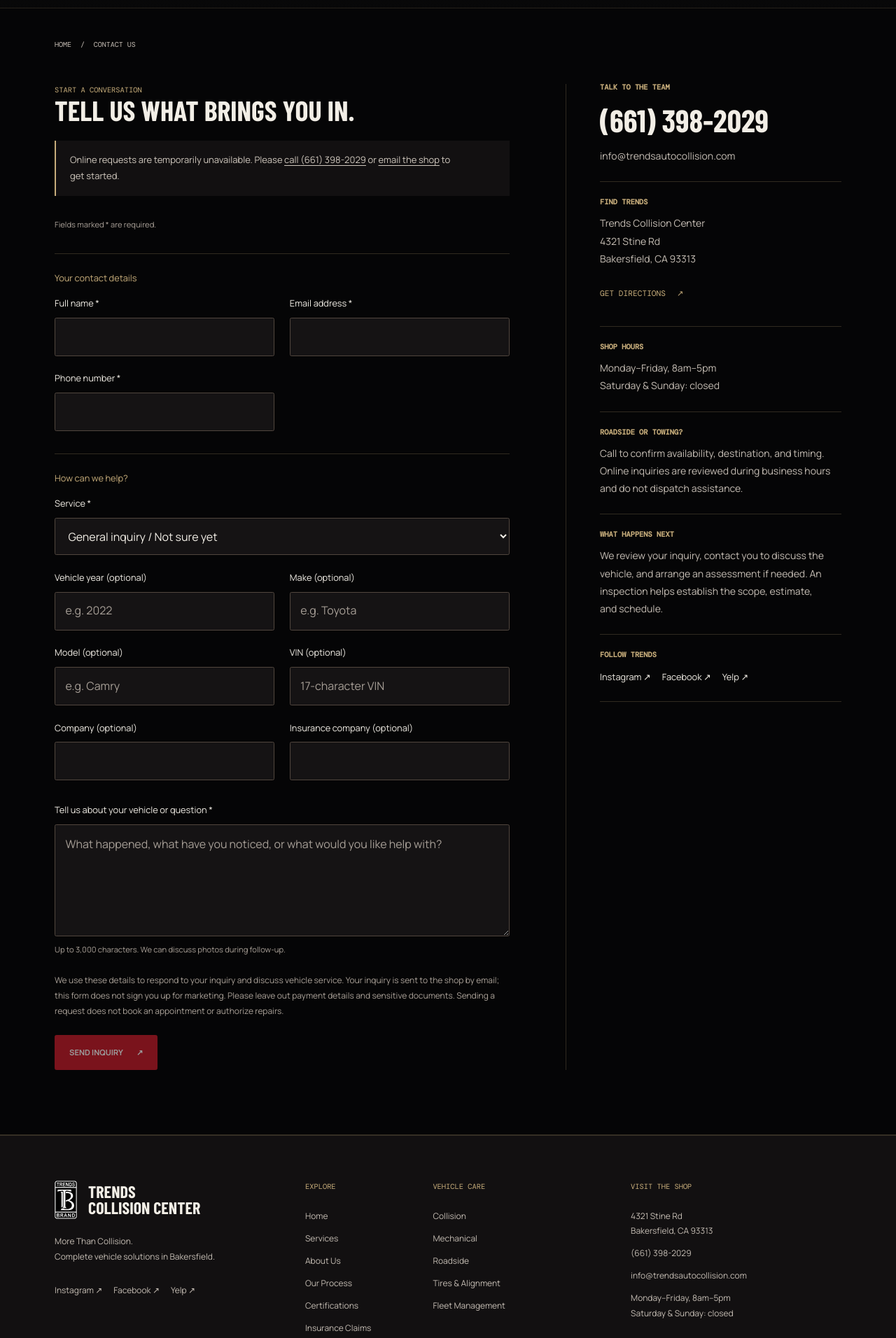
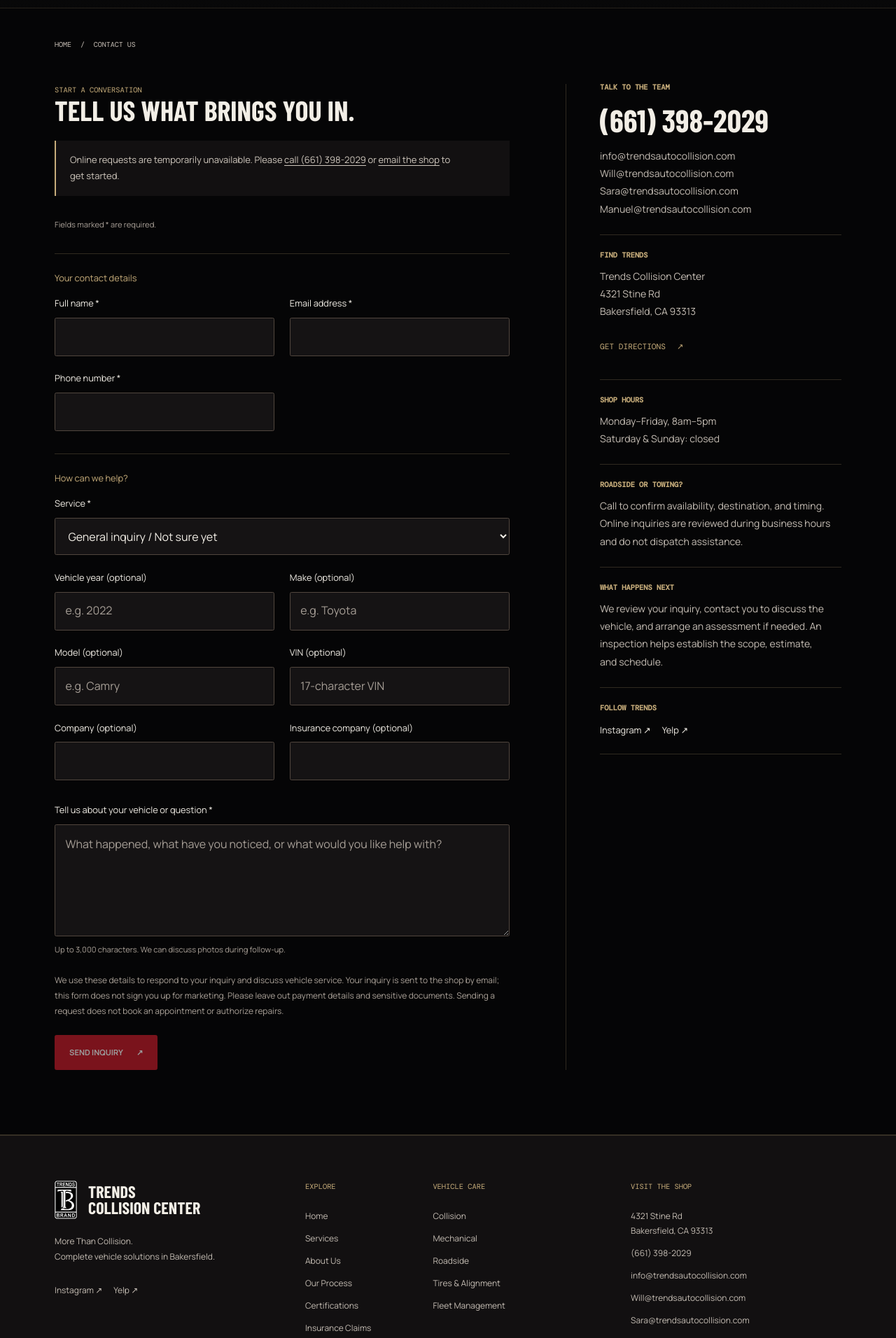
Before and after one commit to citrynmarketingdevelopment/trends-frontend, a Next.js app: page /contact in a window 1280 px wide. Shown: the part 64-1976 px from the top of the page at 70% size. Built offline with nearby package versions, Linux system fonts and the light colour scheme; a web font is replaced by a local one.

Commit message:
Update contact emails and social links

```diff
--- a/src/app/contact/page.tsx
+++ b/src/app/contact/page.tsx
@@ -52,9 +52,11 @@
             <Link className={styles.phoneLink} href={business.phoneHref}>
               {business.phone}
             </Link>
-            <p>
-              <Link href={`mailto:${business.email}`}>{business.email}</Link>
-            </p>
+            {business.contactEmails.map((email) => (
+              <p key={email}>
+                <Link href={`mailto:${email}`}>{email}</Link>
+              </p>
+            ))}
           </div>
           <div>
             <h2>Find Trends</h2>
--- a/src/components/marketing-site/marketing-shell.tsx
+++ b/src/components/marketing-site/marketing-shell.tsx
@@ -87,7 +87,11 @@
             {business.locality}
           </Link>
           <Link href={business.phoneHref}>{business.phone}</Link>
-          <Link href={`mailto:${business.email}`}>{business.email}</Link>
+          {business.contactEmails.map((email) => (
+            <Link key={email} href={`mailto:${email}`}>
+              {email}
+            </Link>
+          ))}
           <p>
             {business.hours}
             <br />
--- a/src/components/marketing-site/marketing-site.module.css
+++ b/src/components/marketing-site/marketing-site.module.css
@@ -577,7 +577,7 @@
 }
 .socialLinks {
   display: grid;
-  grid-template-columns: repeat(3, 1fr);
+  grid-template-columns: repeat(2, minmax(0, 1fr));
   gap: 2rem;
   margin-top: 3rem;
 }
--- a/src/content/business.ts
+++ b/src/content/business.ts
@@ -3,6 +3,12 @@
   phone: "(661) 398-2029",
   phoneHref: "tel:+16613982029",
   email: "info@trendsautocollision.com",
+  contactEmails: [
+    "info@trendsautocollision.com",
+    "Will@trendsautocollision.com",
+    "Sara@trendsautocollision.com",
+    "Manuel@trendsautocollision.com",
+  ],
   street: "4321 Stine Rd",
   locality: "Bakersfield, CA 93313",
   hours: "Monday–Friday, 8am–5pm",
@@ -11,7 +17,6 @@
     "https://www.google.com/maps/search/?api=1&query=Trends+Collision+Center+4321+Stine+Rd+Bakersfield+CA+93313",
   socials: [
     { label: "Instagram", href: "https://www.instagram.com/trendscollisioncenter/" },
-    { label: "Facebook", href: "https://www.facebook.com/trendscustom.painting/" },
     { label: "Yelp", href: "https://www.yelp.com/biz/trends-collision-center-bakersfield-2" },
   ],
 } as const;
```
